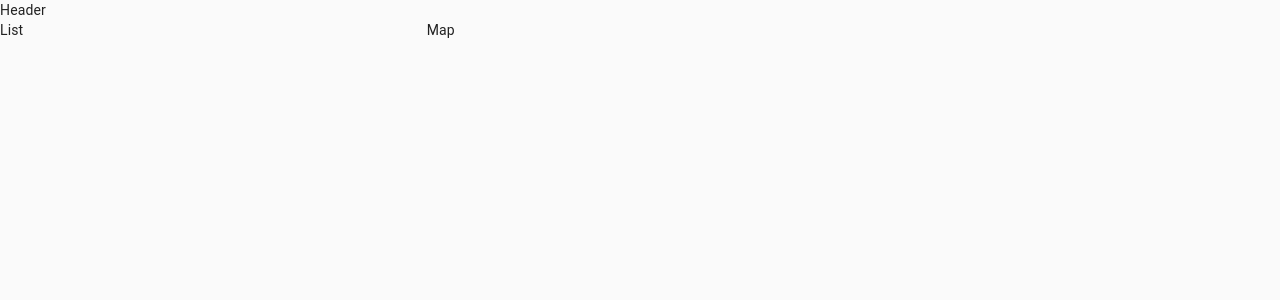
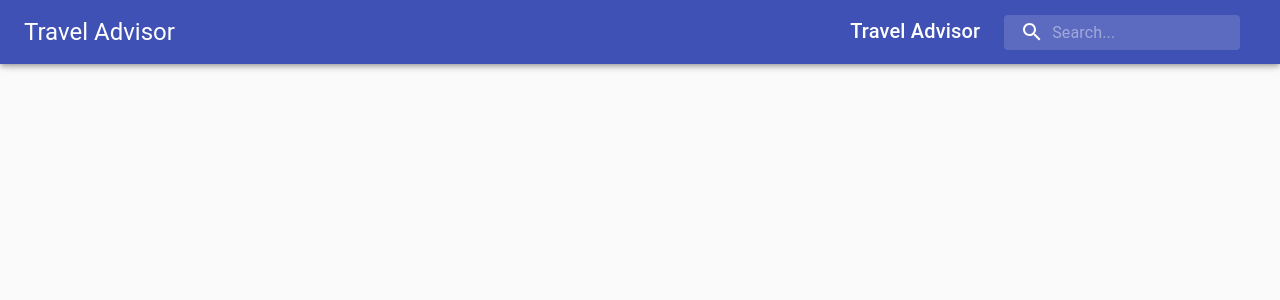
Before and after one commit to rohan-hari/Next-Destination-Finder, a React (Create React App) app: page / in a window 1280 px wide. Shown: the top 300 px of the page. Built offline with nearby package versions, Linux system fonts and the light colour scheme.

Commit message:
Header with material ui

```diff
--- a/src/components/Header/Header.jsx
+++ b/src/components/Header/Header.jsx
@@ -1,5 +1,35 @@
 import React from 'react';
+import { Autocomplete } from '@react-google-maps/api';
+import { AppBar, Toolbar, Typography, InputBase, Box } from '@material-ui/core';
+import SearchIcon from '@material-ui/icons/Search';
+
+import useStyles from './styles';
 
 export default function Header() {
-  return <div>Header</div>;
+  const classes = useStyles();
+  return (
+    <AppBar>
+      <Toolbar className={classes.toolbar}>
+        <Typography variant='h5' className={classes.title}>
+          Travel Advisor
+        </Typography>
+        <Box display='flex'>
+          <Typography variant='h6' className={classes.title}>
+            Travel Advisor
+          </Typography>
+          {/* <Autocomplete> */}
+          <div className={classes.search}>
+            <div className={classes.searchIcon}>
+              <SearchIcon />
+            </div>
+            <InputBase
+              placeholder='Search...'
+              classes={{ root: classes.inputRoot, input: classes.inputInput }}
+            />
+          </div>
+          {/* </Autocomplete> */}
+        </Box>
+      </Toolbar>
+    </AppBar>
+  );
 }
--- a/src/components/Header/styles.js
+++ b/src/components/Header/styles.js
@@ -0,0 +1,46 @@
+import { alpha, makeStyles } from '@material-ui/core/styles';
+
+export default makeStyles((theme) => ({
+  title: {
+    display: 'none',
+    [theme.breakpoints.up('sm')]: {
+      display: 'block',
+    },
+  },
+  search: {
+    position: 'relative',
+    borderRadius: theme.shape.borderRadius,
+    backgroundColor: alpha(theme.palette.common.white, 0.15),
+    '&:hover': { backgroundColor: alpha(theme.palette.common.white, 0.25) },
+    marginRight: theme.spacing(2),
+    marginLeft: 0,
+    width: '100%',
+    [theme.breakpoints.up('sm')]: {
+      marginLeft: theme.spacing(3),
+      width: 'auto',
+    },
+  },
+  searchIcon: {
+    padding: theme.spacing(0, 2),
+    height: '100%',
+    position: 'absolute',
+    pointerEvents: 'none',
+    display: 'flex',
+    alignItems: 'center',
+    justifyContent: 'center',
+  },
+  inputRoot: {
+    color: 'inherit',
+  },
+  inputInput: {
+    padding: theme.spacing(1, 1, 1, 0),
+    paddingLeft: `calc(1em + ${theme.spacing(4)}px)`,
+    transition: theme.transitions.create('width'),
+    width: '100%',
+    [theme.breakpoints.up('md')]: { width: '20ch' },
+  },
+  toolbar: {
+    display: 'flex',
+    justifyContent: 'space-between',
+  },
+}));
```
